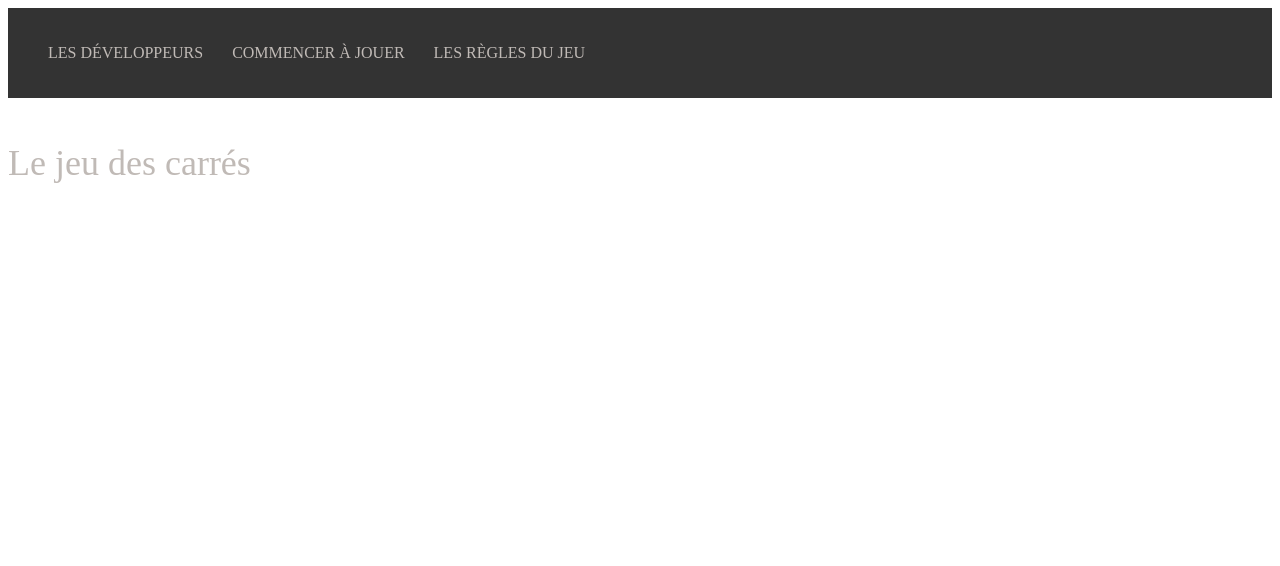
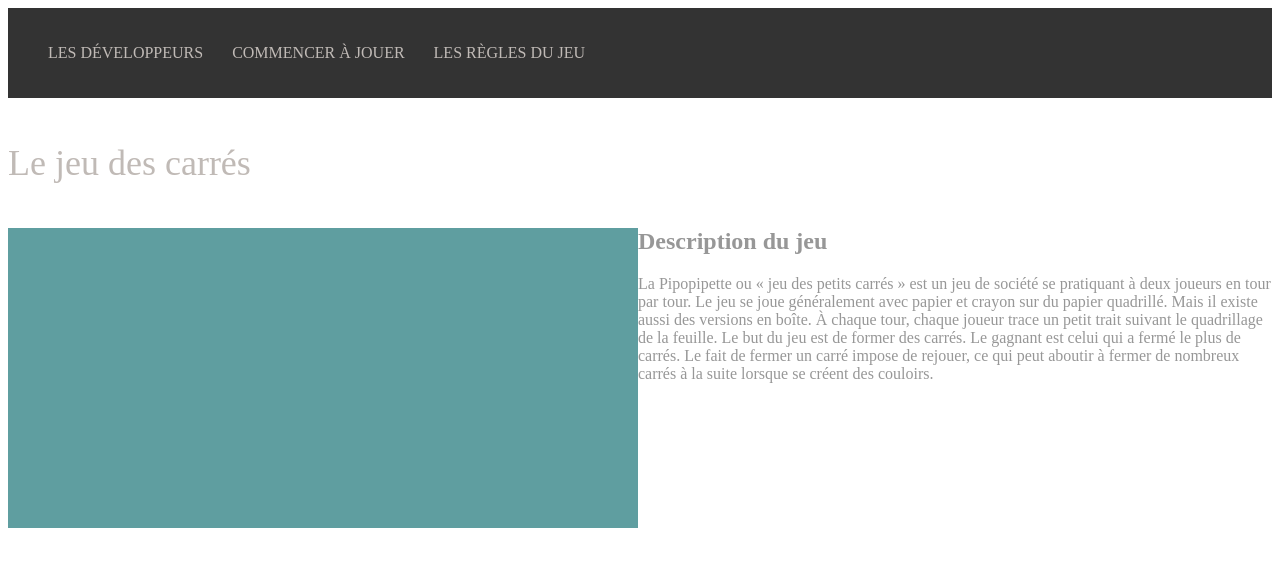
Before and after one commit to crira/jeu_des_carr-s, a plain HTML site: page index.html in a window 1280 px wide. Drawn offline with Linux system fonts and the light colour scheme.

Commit message:
html/css index et jeu
menu de la page jeu

```diff
--- a/css/style.css
+++ b/css/style.css
@@ -8,10 +8,9 @@
 	text-align:left;
 }
 
-.row1, .row1 a{
-	color:#C0BAB6;
-	background-color:#333333;
-}
+/* number row */
+.row1, .row1 a{color:#C0BAB6;background-color:#333333;}
+.row2{color:#979797; background-color:#FFFFFF;}
 
 /* ---- Header ---- */
 #header #titre{
@@ -56,3 +55,7 @@ a{
 	display:block;
 	clear:both;
 }
+
+/* ---- Container ---- */
+#container #slider #video{float:left; width:630px; height:300px;}
+#video{background-color: cadetblue;}
--- a/index.html
+++ b/index.html
@@ -5,7 +5,6 @@
         <link rel="stylesheet" type="text/css" href="css/style.css"/>
 		<meta charset="utf-8"/>
     </head>
-
 
 	<body>
 		<!-- div qui englobe la barre de menu et le titre du jeu-->
@@ -26,24 +25,25 @@
 			</header>
 		</div>
 
+		<!-- Bloc de texte expliquant le jeu -->
+		<div class="menu row2">
+			  <div id="container" class="clear">
+				  <!-- section avec la description du jeu-->
+				<section id="slider" class="clear">
+					<div id="video"></div>
+					  <h2>Description du jeu</h2>
+					  <p>La Pipopipette ou « jeu des petits carrés » est un jeu de société se pratiquant à deux joueurs en tour par tour.
+
+						Le jeu se joue généralement avec papier et crayon sur du papier quadrillé. Mais il existe aussi des versions en boîte. À chaque tour, chaque joueur trace un petit trait suivant le quadrillage de la feuille. Le but du jeu est de former des carrés. Le gagnant est celui qui a fermé le plus de carrés.
+
+						Le fait de fermer un carré impose de rejouer, ce qui peut aboutir à fermer de nombreux carrés à la suite lorsque se créent des couloirs.</p>
+				</section>
+			</div>
+		</div>
+
 
 
 		<!--
-		<header>
-			<h1>Le jeu des carrés</h1></header>
-
-		<article>
-			<section class="description">
-				La Pipopipette ou « jeu des petits carrés » est un jeu de société se pratiquant à deux joueurs en tour par tour.
-
-				Le jeu se joue généralement avec papier et crayon sur du papier quadrillé. Mais il existe aussi des versions en boîte. À chaque tour, chaque joueur trace un petit trait suivant le quadrillage de la feuille. Le but du jeu est de former des carrés. Le gagnant est celui qui a fermé le plus de carrés.
-
-				Le fait de fermer un carré impose de rejouer, ce qui peut aboutir à fermer de nombreux carrés à la suite lorsque se créent des couloirs.
-			</section>
-			<section class="histoire">
-				En 1889, Édouard Lucas décrit le jeu dans son livre « Jeux scientifiques pour servir à l'Histoire, à l'Enseignement et à la Pratique du calcul et du dessin ». Il attribue l'idée du jeu à ses élèves de l'École polytechnique.
-			</section>
-		</article>
 		<aside>
 			<h2>Règles du jeu</h2>
 			Le jeu des carrés est très simple. Sur une feuille quadrillée, deux joueurs jouent les uns après les autres sur les segments des quadrillages de la feuille.
```
Also changed, not shown: jeu.html (+17 -1 lines).
